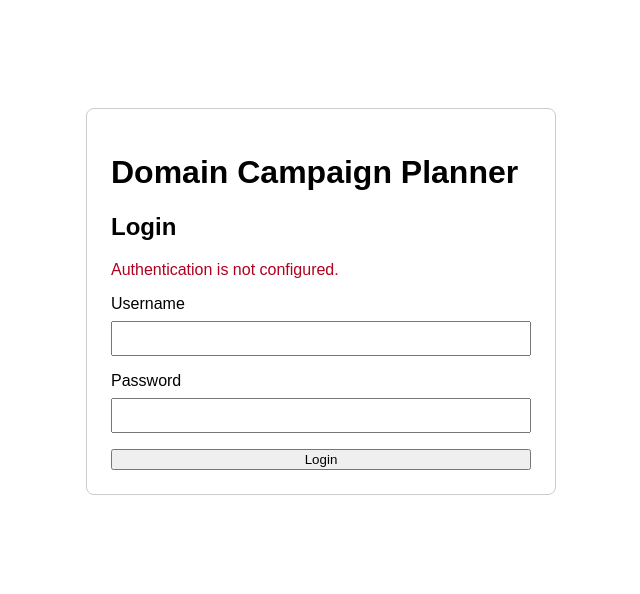
After one commit to dalamaa/Domain_Campaign_Tool, a Flask app: a page that uses app/templates/login.html in a window 1280 px wide. The commit adds this page. Shown: the top 594 px of the page, without its empty margins (319-959 px from the left). Run offline with Flask 3, Linux system fonts and the light colour scheme; some libraries are stand-ins or nearby versions.

Commit message:
Add admin authentication settings

```diff
--- a/app/__init__.py
+++ b/app/__init__.py
@@ -1,16 +1,56 @@
-from flask import Flask
+import os
+import sys
+
+from flask import Flask, jsonify, redirect, request, session, url_for
 from flask_migrate import Migrate
 from config import Config
 from app.models.models import db
-import os
-import sys
 
 migrate = Migrate()
+
+
+def _authentication_configured(app):
+    return all(
+        isinstance(app.config.get(key), str) and app.config.get(key)
+        for key in ('SECRET_KEY', 'ADMIN_USERNAME', 'ADMIN_PASSWORD')
+    )
+
+
+def _api_request():
+    return request.path == '/api' or request.path.startswith('/api/')
+
+
+def _login_redirect():
+    next_path = request.full_path
+    if next_path.endswith('?'):
+        next_path = next_path[:-1]
+    return redirect(url_for('auth.login', next=next_path))
+
+
+def _require_authentication(app):
+    if app.testing or request.endpoint in {'auth.login', 'static'}:
+        return None
+
+    if not _authentication_configured(app):
+        if _api_request():
+            return jsonify({'error': 'Authentication is not configured.'}), 503
+        return redirect(url_for('auth.login', error='Authentication is not configured.'))
+
+    if session.get('authenticated') is True:
+        return None
+
+    if _api_request():
+        return jsonify({'error': 'Authentication required'}), 401
+    return _login_redirect()
 
 
 def create_app(config_class=Config):
     app = Flask(__name__)
     app.config.from_object(config_class)
+
+    @app.before_request
+    def require_authentication():
+        return _require_authentication(app)
 
     db.init_app(app)
     migrate.init_app(app, db)
@@ -34,9 +74,11 @@ def create_app(config_class=Config):
         except Exception as e:
             print(f"Scheduler failed to start: {e}")
 
+    from app.routes.auth import bp as auth_bp
     from app.routes.dashboard import bp as dashboard_bp
     from app.routes.api import bp as api_bp
 
+    app.register_blueprint(auth_bp)
     app.register_blueprint(dashboard_bp)
     app.register_blueprint(api_bp)
 
--- /dev/null
+++ b/app/routes/auth.py
@@ -0,0 +1,66 @@
+import hmac
+
+from flask import (
+    Blueprint,
+    current_app,
+    redirect,
+    render_template,
+    request,
+    session,
+    url_for,
+)
+
+
+bp = Blueprint('auth', __name__)
+
+
+def _safe_next_url(value):
+    if isinstance(value, str) and value.startswith('/') and not value.startswith('//'):
+        return value
+    return url_for('dashboard.index')
+
+
+@bp.route('/login', methods=['GET', 'POST'])
+def login():
+    error = request.args.get('error')
+    next_url = request.args.get('next') or request.form.get('next')
+
+    if request.method == 'POST':
+        username = request.form.get('username', '')
+        password = request.form.get('password', '')
+        configured_username = current_app.config.get('ADMIN_USERNAME')
+        configured_password = current_app.config.get('ADMIN_PASSWORD')
+
+        if not all(
+            isinstance(value, str) and value
+            for value in (
+                configured_username,
+                configured_password,
+                current_app.secret_key,
+            )
+        ):
+            error = 'Authentication is not configured.'
+            return render_template(
+                'login.html', error=error, next_url=next_url
+            ), 503
+
+        valid_username = isinstance(username, str) and hmac.compare_digest(
+            username, configured_username
+        )
+        valid_password = isinstance(password, str) and hmac.compare_digest(
+            password, configured_password
+        )
+        if valid_username and valid_password:
+            session.clear()
+            session['authenticated'] = True
+            return redirect(_safe_next_url(next_url))
+
+        error = 'Invalid username or password.'
+
+    return render_template('login.html', error=error, next_url=next_url)
+
+
+@bp.route('/logout', methods=['POST'])
+def logout():
+    session.clear()
+    return redirect(url_for('auth.login'))
--- a/app/static/css/style.css
+++ b/app/static/css/style.css
@@ -1,6 +1,25 @@
 body {
   font-family: sans-serif;
   padding: 20px;
+}
+.login-card {
+  max-width: 420px;
+  margin: 10vh auto;
+  padding: 24px;
+  border: 1px solid #ccc;
+  border-radius: 8px;
+  background: #fff;
+}
+.login-card form {
+  display: grid;
+  gap: 8px;
+}
+.login-card input {
+  padding: 8px;
+  margin-bottom: 8px;
+}
+.login-error {
+  color: #b00020;
 }
 .dashboard {
   padding: 20px;
--- a/app/templates/base.html
+++ b/app/templates/base.html
@@ -15,6 +15,9 @@
       <a href="{{ url_for('dashboard.domains') }}">Domains</a>
       <a href="{{ url_for('dashboard.email_accounts') }}">Email Accounts</a>
       <a href="{{ url_for('dashboard.settings') }}">Settings</a>
+      <form method="post" action="{{ url_for('auth.logout') }}" style="display: inline">
+        <button type="submit">Logout</button>
+      </form>
     </nav>
     <hr />
     <div id="content">{% block content %}{% endblock %}</div>
--- /dev/null
+++ b/app/templates/login.html
@@ -0,0 +1,27 @@
+<!doctype html>
+<html lang="en">
+  <head>
+    <meta charset="UTF-8" />
+    <meta name="viewport" content="width=device-width, initial-scale=1" />
+    <title>Login - Domain Campaign Planner</title>
+    <link
+      rel="stylesheet"
+      href="{{ url_for('static', filename='css/style.css') }}"
+    />
+  </head>
+  <body>
+    <main class="login-card">
+      <h1>Domain Campaign Planner</h1>
+      <h2>Login</h2>
+      {% if error %}<p class="login-error" role="alert">{{ error }}</p>{% endif %}
+      <form method="post" action="{{ url_for('auth.login') }}">
+        {% if next_url %}<input type="hidden" name="next" value="{{ next_url }}" />{% endif %}
+        <label for="username">Username</label>
+        <input id="username" name="username" type="text" autocomplete="username" required />
+        <label for="password">Password</label>
+        <input id="password" name="password" type="password" autocomplete="current-password" required />
+        <button type="submit">Login</button>
+      </form>
+    </main>
+  </body>
+</html>
--- a/app/templates/settings.html
+++ b/app/templates/settings.html
@@ -220,6 +220,7 @@
   </div>
 </div>
 
+<script src="{{ url_for('static', filename='js/shared.js') }}"></script>
 <script>
   let timezoneTimer = null;
   let originalConfig = {};
```
Also changed, not shown: app/static/js/shared.js (+12 -0 lines), config.py (+10 -12 lines), tests/test_auth.py (added, +137 -0 lines).
